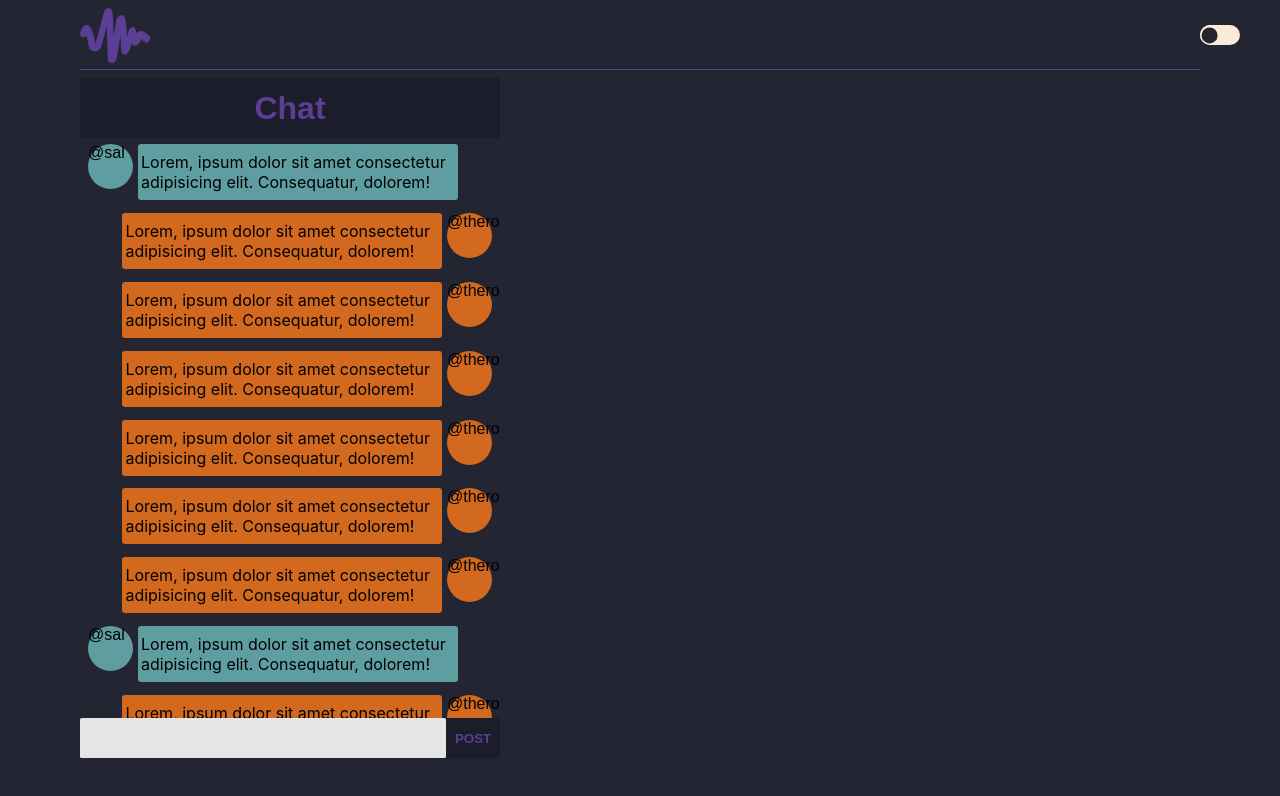
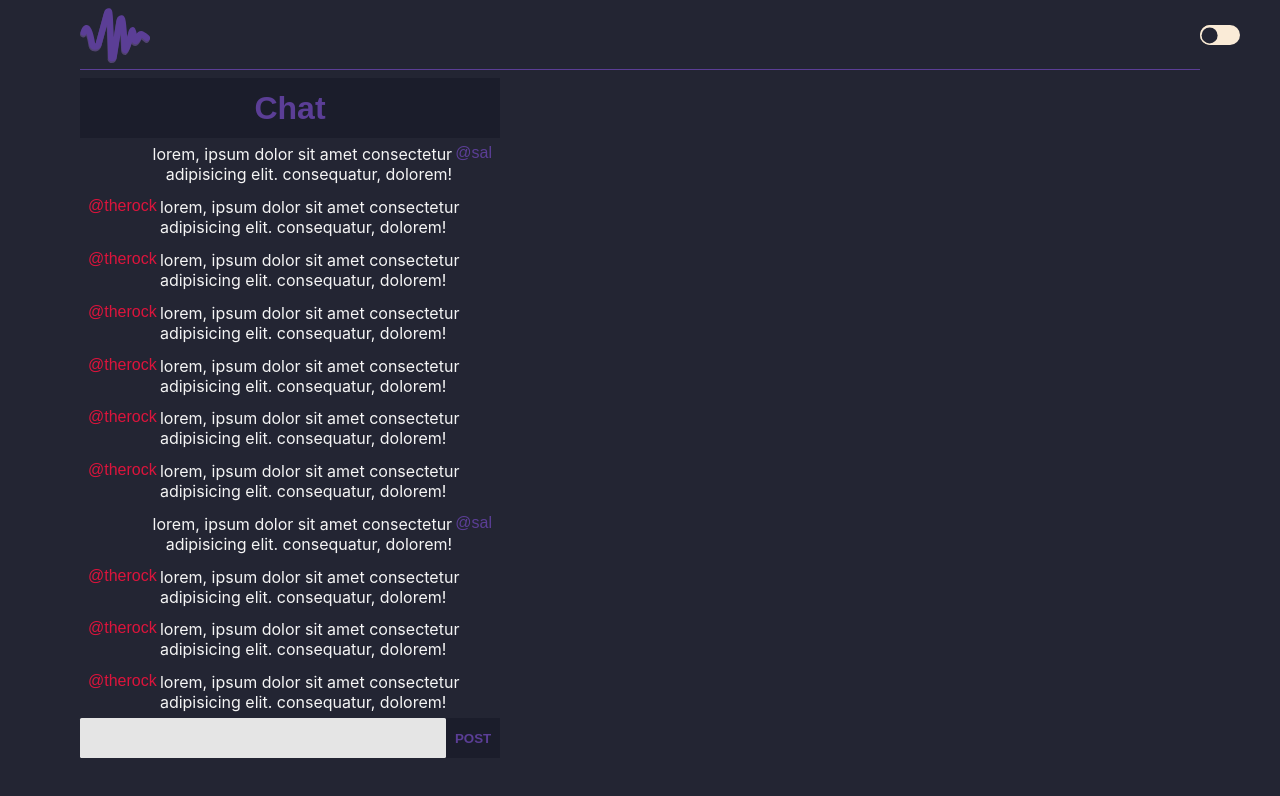
Before and after one commit to ngakana/mzansi-waya, a React (Create React App) app: page / in a window 1280 px wide. Shown: the top 796 px of the page. Built offline with nearby package versions, Linux system fonts and the light colour scheme.

Commit message:
💄 update chatroom styles

```diff
--- a/src/styles/_chatbox.scss
+++ b/src/styles/_chatbox.scss
@@ -27,33 +27,44 @@
 
     .post, .received {
         display: flex;
+        flex-direction: row-reverse;
         align-items: flex-start;
-        // flex-wrap: wrap;
         margin: 0.4rem 0;
 
         .avatar {
-            width: 45px;
-            aspect-ratio: 1;
-            border-radius: 50%;
-            background-color: cadetblue;
+            // width: 45px;
+            // height: 45px;
+            // aspect-ratio: 1;
+            // border-radius: 50%;
+            color: #5b3e96;
+
+            display: flex;
+            justify-content: center;
+            align-items: center;
         }
 
         p {
+            text-align: end;
+            text-transform: lowercase;
             max-width: 320px;
-            padding: 0.5rem 0.2rem;
-            margin: 0 0.3rem;
-            color: black;
-            background-color: cadetblue;
+            padding: 0rem 0.1rem;
+            margin: 0 0.1rem;
+            color: whitesmoke;
             border-radius: 0.2rem;
             font-family: -apple-system, BlinkMacSystemFont, 'Segoe UI', Roboto, Oxygen, Ubuntu, Cantarell, 'Open Sans', 'Helvetica Neue', sans-serif;
         }
     }
 
     .received {
-        flex-direction: row-reverse;
+        flex-direction: row;
 
-        .avatar, p {
-            background-color: chocolate;
+        .avatar {
+            color: crimson;
+        }
+
+        p {
+            text-align: start;
+            // background-color: chocolate;
         }
     }
 
--- a/src/styles/app.css
+++ b/src/styles/app.css
@@ -3,6 +3,7 @@
 *::after {
   padding: 0;
   margin: 0;
+  -webkit-box-sizing: border-box;
           box-sizing: border-box;
 }
 
@@ -14,23 +15,27 @@ body {
 .theme {
   position: relative;
 }
+
 .theme .dark-theme-btn {
   background-color: antiquewhite;
   position: absolute;
   top: 0;
   left: 0;
+  -webkit-transform: translateY(-50%);
           transform: translateY(-50%);
   width: 40px;
   height: 20px;
   border-radius: 0.9rem;
   cursor: pointer;
 }
+
 .theme .dark-theme-btn::after {
   background-color: #232533;
   content: "";
   position: absolute;
   top: 0%;
   left: 0%;
+  -webkit-transform: translate(10%, 15%);
           transform: translate(10%, 15%);
   width: 16px;
   height: 16px;
@@ -38,23 +43,27 @@ body {
   cursor: pointer;
   animation: switchslide 500ms ease-in 1 reverse;
 }
+
 .theme .light-theme-btn {
   background-color: #232533;
   position: absolute;
   top: 0;
   left: 100%;
+  -webkit-transform: translateY(-50%);
           transform: translateY(-50%);
   width: 40px;
   height: 20px;
   border-radius: 0.9rem;
   cursor: pointer;
 }
+
 .theme .light-theme-btn::after {
   background-color: #f5ddbe;
   content: "";
   position: absolute;
   top: 0%;
   left: 0%;
+  -webkit-transform: translate(10%, 15%);
           transform: translate(10%, 15%);
   width: 16px;
   height: 16px;
@@ -63,24 +72,33 @@ body {
   -webkit-animation: switchslide 500ms ease-in 1 forwards;
           animation: switchslide 500ms ease-in 1 forwards;
 }
+
 .theme .theme-layer, .theme .light {
   position: absolute;
   top: 0;
   left: 0;
+  -webkit-transform: translateY(-50%);
           transform: translateY(-50%);
   width: 20px;
   height: 20px;
   background-color: antiquewhite;
   border-radius: 50%;
   pointer-events: none;
+  -webkit-transition: -webkit-transform 500ms linear;
+  transition: -webkit-transform 500ms linear;
   transition: transform 500ms linear;
+  transition: transform 500ms linear, -webkit-transform 500ms linear;
   mix-blend-mode: difference;
 }
+
 .theme .light {
+  -webkit-transform: scale(500);
           transform: scale(500);
 }
 
 @-webkit-keyframes switchslide {
+  0% {
+  }
   50% {
     width: 35px;
     border-radius: 10px;
@@ -97,6 +115,8 @@ body {
 }
 
 @keyframes switchslide {
+  0% {
+  }
   50% {
     width: 35px;
     border-radius: 10px;
@@ -111,14 +131,22 @@ body {
     border-radius: 50%;
   }
 }
+
 header {
   position: relative;
   width: 100%;
+  display: -webkit-box;
+  display: -ms-flexbox;
   display: flex;
+  -webkit-box-pack: justify;
+      -ms-flex-pack: justify;
           justify-content: space-between;
+  -webkit-box-align: center;
+      -ms-flex-align: center;
           align-items: center;
   background-color: #232533;
 }
+
 header::after {
   content: "";
   position: absolute;
@@ -128,80 +156,138 @@ header::after {
   width: 100%;
   background-color: #5b3e96;
 }
+
 header svg, header .text {
   z-index: 1;
 }
 
 .chatbox {
+  display: -ms-grid;
   display: grid;
       grid-template-areas: "chatbox-header" "chat-messages" "typebox";
+  -ms-grid-rows: 60px auto 40px;
       grid-template-rows: 60px auto 40px;
+  -ms-grid-columns: 1fr;
       grid-template-columns: 1fr;
   max-height: 680px;
   font-family: Arial, Helvetica, sans-serif;
   isolation: isolate;
 }
+
 .chatbox .chat-header {
+  -ms-grid-row: 1;
+  -ms-grid-column: 1;
   grid-area: chatbox-header;
+  display: -webkit-box;
+  display: -ms-flexbox;
   display: flex;
+  -ms-flex-pack: distribute;
       justify-content: space-around;
+  -webkit-box-align: center;
+      -ms-flex-align: center;
           align-items: center;
   background-color: #1b1d2b;
   color: #5b3e96;
   font-family: Arial, Helvetica, sans-serif;
   font-weight: 900;
 }
+
 .chatbox .post, .chatbox .received {
+  display: -webkit-box;
+  display: -ms-flexbox;
   display: flex;
+  -webkit-box-orient: horizontal;
+  -webkit-box-direction: reverse;
+      -ms-flex-direction: row-reverse;
+          flex-direction: row-reverse;
+  -webkit-box-align: start;
+      -ms-flex-align: start;
           align-items: flex-start;
   margin: 0.4rem 0;
 }
+
 .chatbox .post .avatar, .chatbox .received .avatar {
-  width: 45px;
-  aspect-ratio: 1;
-  border-radius: 50%;
-  background-color: cadetblue;
+  color: #5b3e96;
+  display: -webkit-box;
+  display: -ms-flexbox;
+  display: flex;
+  -webkit-box-pack: center;
+      -ms-flex-pack: center;
+          justify-content: center;
+  -webkit-box-align: center;
+      -ms-flex-align: center;
+          align-items: center;
 }
+
 .chatbox .post p, .chatbox .received p {
+  text-align: end;
+  text-transform: lowercase;
   max-width: 320px;
-  padding: 0.5rem 0.2rem;
-  margin: 0 0.3rem;
-  color: black;
-  background-color: cadetblue;
+  padding: 0rem 0.1rem;
+  margin: 0 0.1rem;
+  color: whitesmoke;
   border-radius: 0.2rem;
-  font-family: -apple-system, BlinkMacSystemFont, "Segoe UI", Roboto, Oxygen, Ubuntu, Cantarell, "Open Sans", "Helvetica Neue", sans-serif;
+  font-family: -apple-system, BlinkMacSystemFont, 'Segoe UI', Roboto, Oxygen, Ubuntu, Cantarell, 'Open Sans', 'Helvetica Neue', sans-serif;
 }
+
 .chatbox .received {
-  flex-direction: row-reverse;
+  -webkit-box-orient: horizontal;
+  -webkit-box-direction: normal;
+      -ms-flex-direction: row;
+          flex-direction: row;
 }
-.chatbox .received .avatar, .chatbox .received p {
-  background-color: chocolate;
+
+.chatbox .received .avatar {
+  color: crimson;
 }
+
+.chatbox .received p {
+  text-align: start;
+}
+
 .chatbox .message-list {
   padding: 0 0.5rem;
   height: 100%;
   overflow-y: scroll;
+  display: -webkit-box;
+  display: -ms-flexbox;
   display: flex;
+  -webkit-box-orient: vertical;
+  -webkit-box-direction: normal;
+      -ms-flex-direction: column;
           flex-direction: column;
   scrollbar-color: #5b3e96 #1b1d2b;
   scrollbar-color: #ccc #1b1d2b;
   scrollbar-width: thin;
 }
+
 .chatbox .message-list::-webkit-scrollbar {
   width: 0.25rem;
 }
+
 .chatbox .message-list::-webkit-scrollbar-track {
   background: #1b1d2b;
 }
+
 .chatbox .message-list::-webkit-scrollbar-thumb {
   background: #6649b8;
 }
+
 .chatbox form {
+  display: -webkit-box;
+  display: -ms-flexbox;
   display: flex;
+  -webkit-box-pack: justify;
+      -ms-flex-pack: justify;
           justify-content: space-between;
+  -webkit-box-align: center;
+      -ms-flex-align: center;
           align-items: center;
 }
-.chatbox form input[type=submit] {
+
+.chatbox form input[type="submit"] {
+  -webkit-box-flex: 0.3;
+      -ms-flex: 0.3;
           flex: 0.3;
   height: 100%;
   font-weight: 700;
@@ -211,7 +297,10 @@ header svg, header .text {
   border: none;
   cursor: pointer;
 }
-.chatbox form input[type=text] {
+
+.chatbox form input[type="text"] {
+  -webkit-box-flex: 1;
+      -ms-flex: auto;
           flex: auto;
   height: 100%;
   outline: none;
@@ -220,6 +309,7 @@ header svg, header .text {
   border-radius: 0.1rem;
   background-color: #e5e5e5;
 }
+
 .chatbox form input:focus {
   outline: 2px solid #5b3e96;
 }
@@ -227,20 +317,30 @@ header svg, header .text {
 .App {
   height: 99vh;
   padding: 0 5rem;
+  display: -ms-grid;
   display: grid;
       grid-template-areas: "header header" "chatbox songs" "blank player";
+  -ms-grid-rows: 70px auto 100px;
       grid-template-rows: 70px auto 100px;
+  -ms-grid-columns: clamp(420px, 32%, 420px) auto;
       grid-template-columns: clamp(420px, 32%, 420px) auto;
   gap: 0.5rem;
 }
+
 .App svg, .App .text {
   z-index: 1;
 }
 
 header {
+  -ms-grid-row: 1;
+  -ms-grid-column: 1;
+  -ms-grid-column-span: 2;
   grid-area: header;
 }
 
 .chatbox {
+  -ms-grid-row: 2;
+  -ms-grid-column: 1;
   grid-area: chatbox;
-}/*# sourceMappingURL=app.css.map */
+}
+/*# sourceMappingURL=app.css.map */
```
Also changed, not shown: 1 other file (tests, documents, lock files or other folders). Lines whose indentation alone changed are shown as unchanged.
